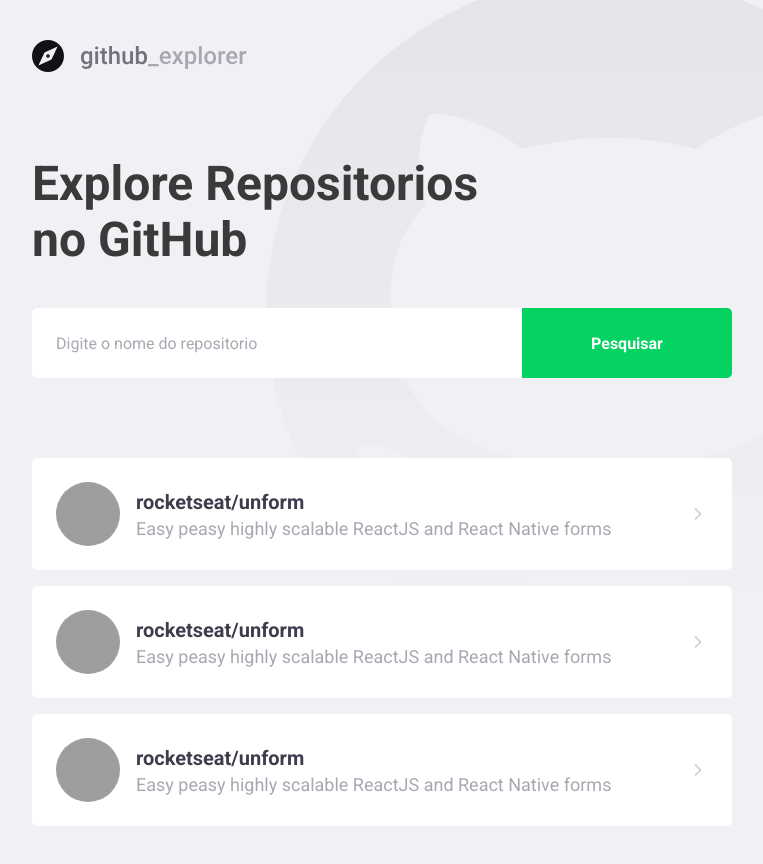
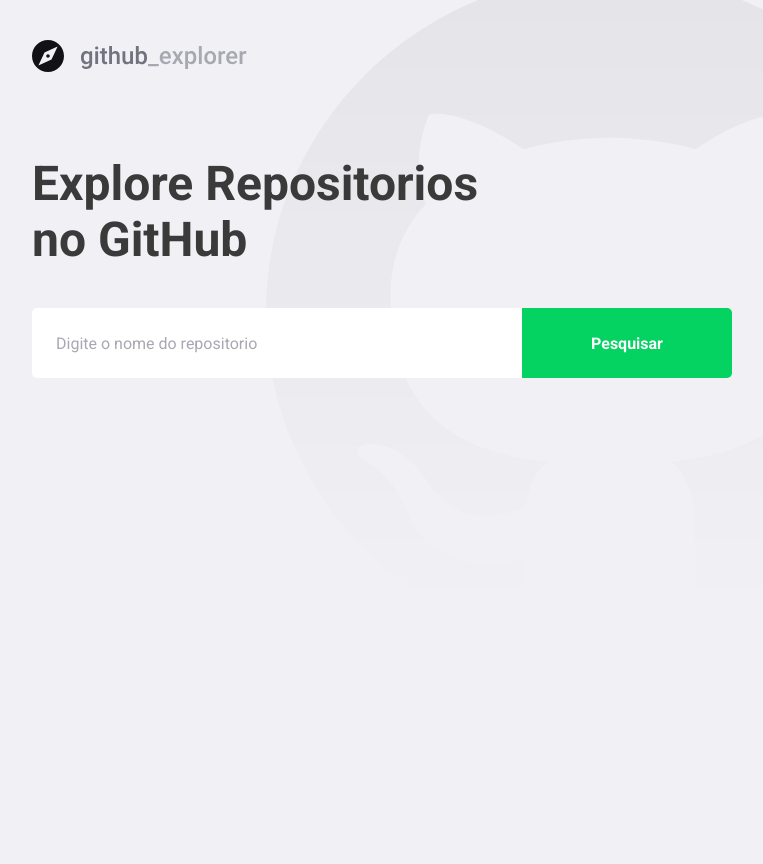
Before and after one commit to heresson/primeiro-projeto-react, a React (Create React App) app: page / in a window 1280 px wide. Shown: the whole page, without its empty margins (148-911 px from the left). After the commit the page ends 800 px from the top, so only its background shows below. Built offline with nearby package versions, Linux system fonts and the light colour scheme; grey boxes are pictures that could not be loaded.

Commit message:
Conectando a API

```diff
--- a/package.json
+++ b/package.json
@@ -10,6 +10,7 @@
     "@types/node": "^12.0.0",
     "@types/react": "^16.9.0",
     "@types/react-dom": "^16.9.0",
+    "axios": "^0.19.2",
     "eslint-import-resolver-typescript": "^2.0.0",
     "polished": "^3.6.3",
     "react": "^16.13.1",
--- a/src/pages/Dashboard/index.tsx
+++ b/src/pages/Dashboard/index.tsx
@@ -1,60 +1,65 @@
-import React from 'react'
+import React, {useState, FormEvent} from 'react';
 import {FiChevronRight} from  'react-icons/fi';
 
 import logoImg from '../../assets/logo.svg';
 import {Title, Form, Repositories} from './styles';
+
+import api from '../../services/api';
+
+interface Repository {
+  full_name: string;
+  description: string;
+	owner: {
+		login: string;
+		avatar_url:string;
+	}
+}
+
 const Dashboard: React.FC = () => {
+  const [newRepo, setNewRepo] = useState(''); //armazenar o valor do input
+	const [repositories, setRepositories] = useState<Repository[]>([]);
+
+  async function handleAddRepositoriy(event: FormEvent<HTMLFormElement>) : Promise<void> {
+		event.preventDefault();
+
+		const response = await api.get<Repository>(`repos/${newRepo}`);
+
+		const repository = response.data;
+
+		setRepositories([...repositories, repository]);
+		setNewRepo('');
+	}
+
   return (
     <>
       <img src={logoImg} alt="Github Explorer" />
       <Title>Explore Repositorios no GitHub</Title>
 
-      <Form>
-				<input placeholder="Digite o nome do repositorio" />
+      <Form onSubmit={handleAddRepositoriy}>
+        <input
+          value={newRepo}
+          onChange={ (e) => setNewRepo(e.target.value)}
+          placeholder="Digite o nome do repositorio"
+        />
 				<button type="submit">Pesquisar</button>
 			</Form>
 
       <Repositories>
-      <a href="teste">
+		{repositories.map(repository => (
+				<a key={repository.full_name} href="teste">
 					<img
-						src="https://avatars0.githubusercontent.com/u/28929274?s=200&v=4"
-						alt="Heresson Mendes"
+						src={repository.owner.avatar_url}
+						alt={repository.owner.login}
 					/>
 
 					<div>
-						<strong>rocketseat/unform</strong>
-						<p>Easy peasy highly scalable ReactJS and React Native forms</p>
+						<strong>{repository.full_name}</strong>
+						<p>{repository.description}</p>
 					</div>
-        <FiChevronRight size={20} />
-
+					<FiChevronRight size={20} />
 				</a>
-        <a href="teste">
-					<img
-						src="https://avatars0.githubusercontent.com/u/28929274?s=200&v=4"
-						alt="Heresson Mendes"
-					/>
-
-					<div>
-						<strong>rocketseat/unform</strong>
-						<p>Easy peasy highly scalable ReactJS and React Native forms</p>
-					</div>
-        <FiChevronRight size={20} />
-
-				</a>
-        <a href="teste">
-					<img
-						src="https://avatars0.githubusercontent.com/u/28929274?s=200&v=4"
-						alt="Heresson Mendes"
-					/>
-
-					<div>
-						<strong>rocketseat/unform</strong>
-						<p>Easy peasy highly scalable ReactJS and React Native forms</p>
-					</div>
-        <FiChevronRight size={20} />
-
-				</a>
-      </Repositories>
+		))}
+	</Repositories>
     </>
   );
 }
--- /dev/null
+++ b/src/services/api.ts
@@ -0,0 +1,7 @@
+import axios from 'axios';
+
+const api = axios.create({
+  baseURL: 'https://api.github.com',
+});
+
+export default api;
```
Also changed, not shown: .eslintrc.json, 1 other file (tests, documents, lock files or other folders).
